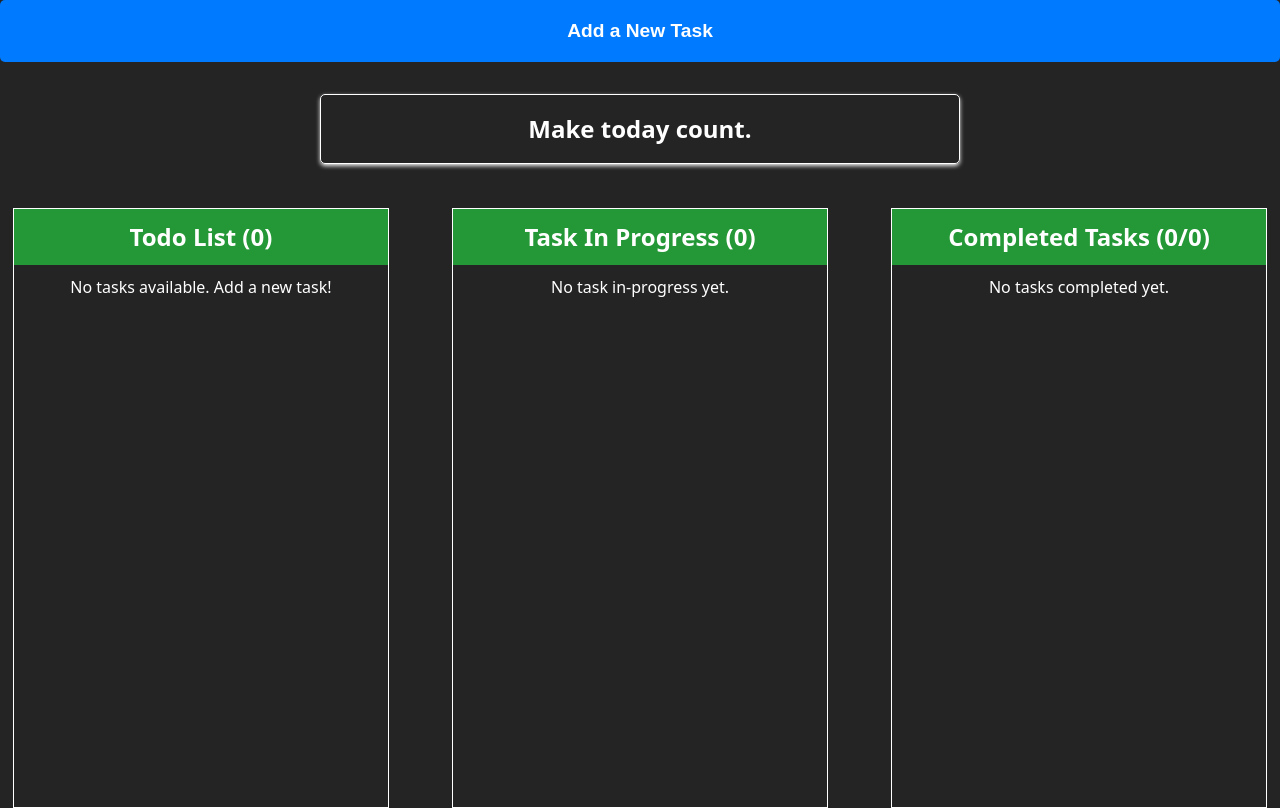
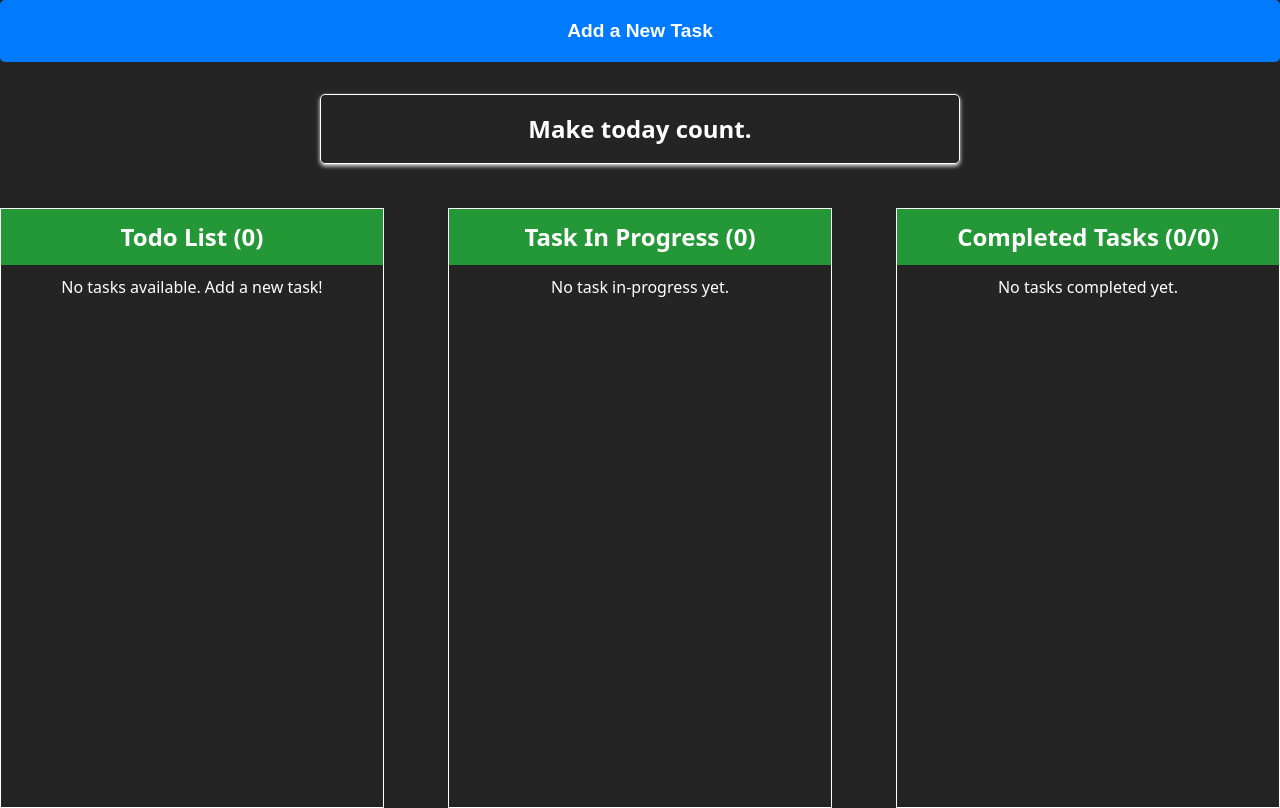
Before and after one commit to jaysquare24/To-do-App, a React (Vite) app: page / in a window 1280 px wide. Built offline with nearby package versions, Linux system fonts and the light colour scheme.

Commit message:
Edit style

```diff
--- a/src/App.scss
+++ b/src/App.scss
@@ -85,13 +85,14 @@ body.modal-open {
 }
 
 .tasks-status-container {
-  position: sticky;
+  position: fixed;
+  top: 0;
 
-
-  width: 98%;
+  width: 100%;
   display: flex;
   justify-content: space-between;
-  margin: 13rem auto 0;
+  margin: 13rem 0 0;
+
 
 
  .task-section{
@@ -270,6 +271,7 @@ li{
       border: none;
       font-size: 1rem;
       border-radius: 5px;
+      color: white;
       cursor: pointer;
     }
 
```
